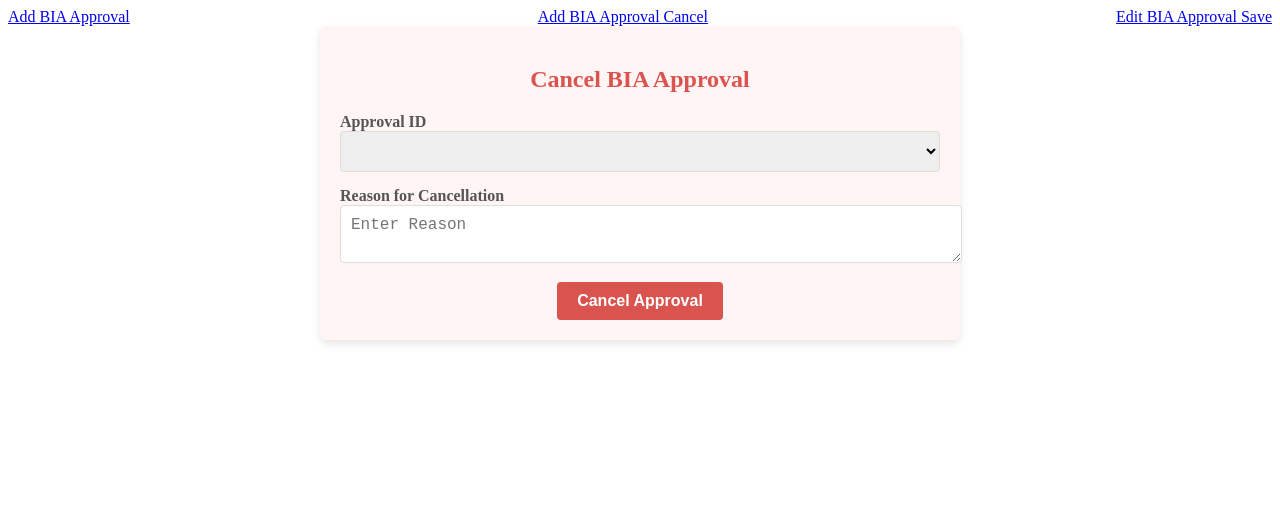
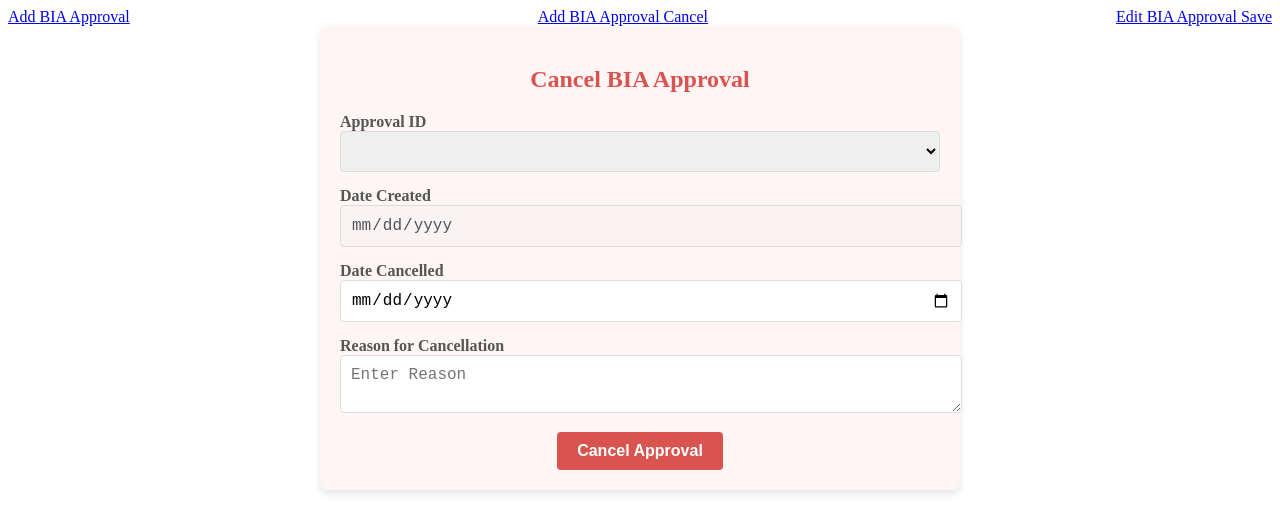
Before and after one commit to ZiyadBatekh/BIA, an Angular app: page /add-bia-approval-cancel in a window 1280 px wide. Shown: the top 532 px of the page. Built offline with nearby package versions, Linux system fonts and the light colour scheme.

Commit message:
"Updated Add BIA Approval Cancel component to include date created and cancelled fields, and modified Add BIA Approval component to include date created field."

```diff
--- a/src/app/features/add-bia-approval-cancel/add-bia-approval-cancel.component.html
+++ b/src/app/features/add-bia-approval-cancel/add-bia-approval-cancel.component.html
@@ -5,12 +5,35 @@
     <!-- Select Approval ID -->
     <div class="form-group">
       <label for="id">Approval ID</label>
-        <select id="id" formControlName="id" class="form-control">
+      <select id="id" formControlName="id" class="form-control" (change)="onApprovalSelect()">
         <option value="" disabled>Select Approval ID</option>
         <option *ngFor="let approval of approvals" [value]="approval.id">
           {{ approval.name }} (ID: {{ approval.id }})
         </option>
       </select>
+    </div>
+
+    <!-- Date Created (read-only) -->
+    <div class="form-group">
+      <label for="dateCreated">Date Created</label>
+      <input
+        type="date"
+        id="dateCreated"
+        formControlName="dateCreated"
+        class="form-control"
+
+      />
+    </div>
+
+    <!-- Date Cancelled -->
+    <div class="form-group">
+      <label for="dateCancelled">Date Cancelled</label>
+      <input
+        type="date"
+        id="dateCancelled"
+        formControlName="dateCancelled"
+        class="form-control"
+      />
     </div>
 
     <!-- Reason for Cancellation -->
--- a/src/app/features/add-bia-approval-cancel/add-bia-approval-cancel.component.ts
+++ b/src/app/features/add-bia-approval-cancel/add-bia-approval-cancel.component.ts
@@ -21,6 +21,8 @@ export class AddBiaApprovalCancelComponent {
   ) {
     this.cancelBiaForm = this.fb.group({
       id: [null, Validators.required],
+      dateCreated: [{ value: '', disabled: true }], // Disabled, to display existing date
+      dateCancelled: [new Date(), Validators.required], // Editable
       reason: ['', Validators.required]
     });
   }
@@ -34,10 +36,18 @@ export class AddBiaApprovalCancelComponent {
     this.approvals = this.biaService.getBiaApprovals().filter(approval => approval.status !== 'Cancelled');
   }
 
+  // Set the selected approval's dateCreated when an ID is chosen
+  onApprovalSelect(): void {
+    const selectedApproval = this.approvals.find(approval => approval.id === this.cancelBiaForm.get('id')?.value);
+    if (selectedApproval) {
+      this.cancelBiaForm.get('dateCreated')?.setValue(selectedApproval.dateCreated);
+    }
+  }
+
   // Cancel the selected approval
   onCancelApproval(): void {
     if (this.cancelBiaForm.valid) {
-      const { id, reason } = this.cancelBiaForm.value;
+      const { id, reason, dateCancelled } = this.cancelBiaForm.value;
       this.biaService.cancelBiaApproval(id, reason);
       alert('BIA Approval Cancelled Successfully!');
       this.cancelBiaForm.reset();
--- a/src/app/features/add-bia-approval/add-bia-approval.component.ts
+++ b/src/app/features/add-bia-approval/add-bia-approval.component.ts
@@ -20,19 +20,18 @@ export class AddBiaApprovalComponent {
     this.addBiaForm = this.fb.group({
       id: [null, Validators.required],
       name: ['', Validators.required],
-      status: ['', Validators.required]
+      status: ['', Validators.required],
+      dateCreated: [new Date(), Validators.required] // Initialize with current date
     });
   }
-
-  ngOnInit(): void {}
 
   // Method to submit the form data
   onSubmit(): void {
     if (this.addBiaForm.valid) {
       const newApproval = this.addBiaForm.value;
-      this.biaService.addBiaApproval(newApproval); // Assuming we add this functionality in the service later
+      this.biaService.addBiaApproval(newApproval);
       alert('BIA Approval Added Successfully!');
-      this.addBiaForm.reset();
+      this.addBiaForm.reset({ dateCreated: new Date() });
     }
   }
 }
```
Also changed, not shown: src/app/features/add-bia-approval-cancel/add-bia-approval-cancel.component.scss (indentation only). Lines whose indentation alone changed are shown as unchanged.
